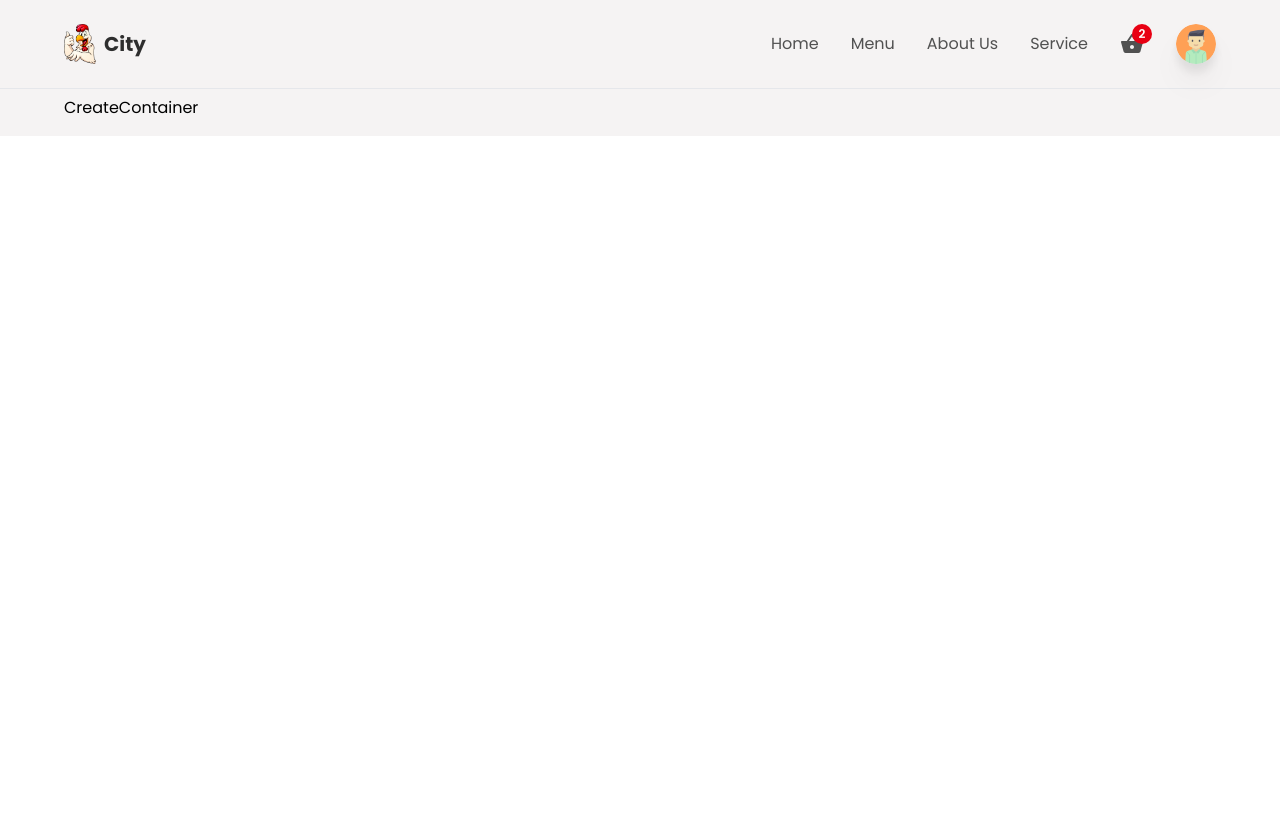
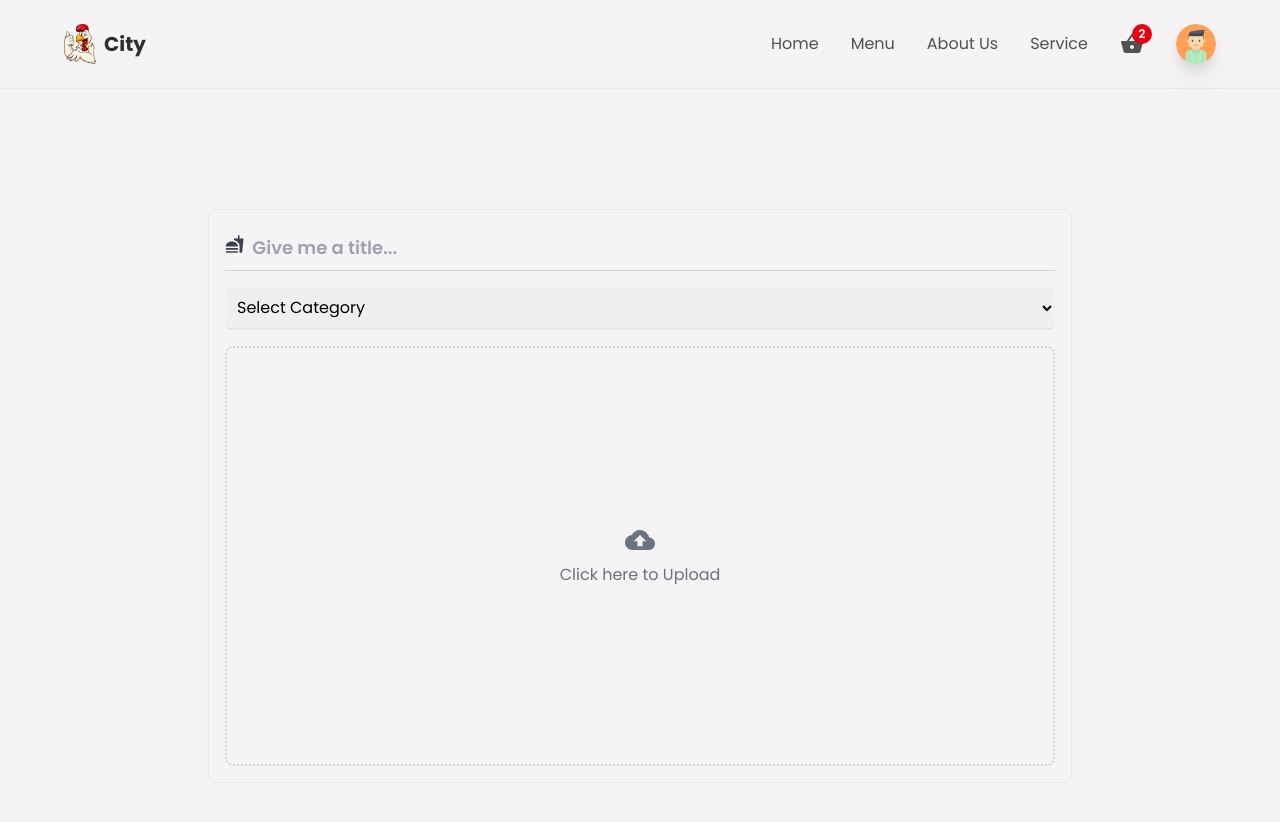
Before and after one commit to thethmuenaing/restaurant-app, a React (Create React App) app: page /createItem in a window 1280 px wide. Shown: the top 822 px of the page. Before the commit the page ends 800 px from the top, so only its background shows below. Built offline with nearby package versions, Linux system fonts and the light colour scheme.

Commit message:
create the new item component and add loading icons

```diff
--- a/src/components/CreateContainer.jsx
+++ b/src/components/CreateContainer.jsx
@@ -1,7 +1,133 @@
-import React from "react";
+import React, { useState } from "react";
+import { motion } from "framer-motion";
+
+import { MdFastfood, MdCloudUpload, MdDelete } from "react-icons/md";
+import { categories } from "../utils/data";
+import Loader from "./Loader";
 
 const CreateContainer = () => {
-	return <div>CreateContainer</div>;
+	const [title, setTitle] = useState("");
+	const [calories, setCalories] = useState("");
+	const [price, setPrice] = useState("");
+	const [category, setCategory] = useState(null);
+	const [imageAsset, setImageAsset] = useState(null);
+	const [fields, setFields] = useState(false);
+	const [alertStatus, setAlertStatus] = useState("danger");
+	const [msg, setMsg] = useState(null);
+	const [loading, setLoading] = useState(false);
+
+	const uploadImage = () => {};
+
+	const deleteImage = () => {};
+
+	return (
+		<div className="w-full min-h-screen flex justify-center items-center">
+			<div
+				className="w-[90%] md:w-[75%] border border-gray-200 rounded-lg p-4
+			flex flex-col justify-center items-center gap-4
+			"
+			>
+				{fields && (
+					<motion.p
+						initial={{ opacity: 0 }}
+						animate={{ opacity: 1 }}
+						exit={{ opacity: 0 }}
+						className={`w-full p-2 rounded-lg text-center text-lg font-semibold ${
+							alertStatus === "danger"
+								? "bg-red-400 text-red-800"
+								: "bg-emerald-400 text-emerald-800"
+						}`}
+					>
+						{msg}
+					</motion.p>
+				)}
+
+				<div className="w-full py-2 border-b border-gray-300 flex justify-center gap-2">
+					<MdFastfood className="text-xl text-gray-700" />
+					<input
+						type="text"
+						required
+						value={title}
+						onChange={(e) => setTitle(e.target.value)}
+						placeholder="Give me a title..."
+						className="w-full h-fll text-lg bg-transparent font-semibold outline-none border-none placeholder:text-gray-400
+						text-textColor"
+					/>
+				</div>
+
+				<div className="w-full">
+					<select
+						onChange={(e) => setCategory(e.target.value)}
+						className="outline-none w-full text-base border-b-2 border-gray-200 p-2 rounded-md cursor-pointer"
+					>
+						<option value="other" className="bg-white">
+							Select Category
+						</option>
+						{categories &&
+							categories.map((item) => (
+								<option
+									key={item.id}
+									className="text-base border-0 outline-none capitalize bg-white text-headingColor w-full"
+									value={item.urlParamName}
+								>
+									{item.name}
+								</option>
+							))}
+					</select>
+				</div>
+
+				<div
+					className="group flex justify-center items-center flex-col border-2 border-dotted
+				border-gray-300 w-full h-225 md:h-420 cursor-pointer rounded-lg"
+				>
+					{loading ? (
+						<Loader />
+					) : (
+						<>
+							{!imageAsset ? (
+								<>
+									<label className="w-full h-full flex flex-col items-center justify-center cursor-pointer">
+										<div className="w-full h-full flex flex-col items-center justify-center gap-2">
+											<MdCloudUpload className="text-gray-500 text-3xl hover:text-gray-700" />
+											<p className="text-gray-500 hover:text-gray-700">
+												Click here to Upload
+											</p>
+										</div>
+
+										<input
+											type="file"
+											name="uploadimage"
+											accept="image/*"
+											className="w-0 h-0"
+											onChange={uploadImage}
+										/>
+									</label>
+								</>
+							) : (
+								<>
+									<div className="relative h-full">
+										<img
+											src={imageAsset}
+											alt="upload image"
+											className="w-full h-full object-cover"
+										/>
+										<button
+											type="button"
+											className="absolute bottom-3 right-3 p-3 rounded-full bg-red-500 text-xl cursor-pointer outline-none
+										 hover:shadow-md duration-500 transition-all ease-in-out"
+											onClick={deleteImage}
+										>
+											<MdDelete className="text-white" />
+										</button>
+									</div>
+								</>
+							)}
+						</>
+					)}
+				</div>
+			</div>
+		</div>
+	);
 };
 
 export default CreateContainer;
--- /dev/null
+++ b/src/components/Loader.jsx
@@ -0,0 +1,23 @@
+import React from "react";
+
+const Loader = () => {
+	return (
+		<svg
+			class="inline mr-2 w-10 h-10 text-gray-200 animate-spin dark:text-gray-600 fill-blue-600"
+			viewBox="0 0 100 101"
+			fill="none"
+			xmlns="http://www.w3.org/2000/svg"
+		>
+			<path
+				d="M100 50.5908C100 78.2051 77.6142 100.591 50 100.591C22.3858 100.591 0 78.2051 0 50.5908C0 22.9766 22.3858 0.59082 50 0.59082C77.6142 0.59082 100 22.9766 100 50.5908ZM9.08144 50.5908C9.08144 73.1895 27.4013 91.5094 50 91.5094C72.5987 91.5094 90.9186 73.1895 90.9186 50.5908C90.9186 27.9921 72.5987 9.67226 50 9.67226C27.4013 9.67226 9.08144 27.9921 9.08144 50.5908Z"
+				fill="currentColor"
+			/>
+			<path
+				d="M93.9676 39.0409C96.393 38.4038 97.8624 35.9116 97.0079 33.5539C95.2932 28.8227 92.871 24.3692 89.8167 20.348C85.8452 15.1192 80.8826 10.7238 75.2124 7.41289C69.5422 4.10194 63.2754 1.94025 56.7698 1.05124C51.7666 0.367541 46.6976 0.446843 41.7345 1.27873C39.2613 1.69328 37.813 4.19778 38.4501 6.62326C39.0873 9.04874 41.5694 10.4717 44.0505 10.1071C47.8511 9.54855 51.7191 9.52689 55.5402 10.0491C60.8642 10.7766 65.9928 12.5457 70.6331 15.2552C75.2735 17.9648 79.3347 21.5619 82.5849 25.841C84.9175 28.9121 86.7997 32.2913 88.1811 35.8758C89.083 38.2158 91.5421 39.6781 93.9676 39.0409Z"
+				fill="currentFill"
+			/>
+		</svg>
+	);
+};
+
+export default Loader;
--- a/src/components/index.js
+++ b/src/components/index.js
@@ -1,3 +1,4 @@
 export { default as Header } from "./Header";
 export { default as MainContainer } from "./MainContainer";
 export { default as CreateContainer } from "./CreateContainer";
+export { default as Loader } from "./Loader";
--- a/src/utils/data.js
+++ b/src/utils/data.js
@@ -33,3 +33,41 @@
 		imageSrc: Fi1,
 	},
 ];
+
+export const categories = [
+	{
+		id: 1,
+		name: "Chicken",
+		urlParamName: "chicken",
+	},
+	{
+		id: 2,
+		name: "Curry",
+		urlParamName: "curry",
+	},
+	{
+		id: 3,
+		name: "Rice",
+		urlParamName: "rice",
+	},
+	{
+		id: 4,
+		name: "Fish",
+		urlParamName: "fish",
+	},
+	{
+		id: 5,
+		name: "Fruits",
+		urlParamName: "fruits",
+	},
+	{
+		id: 6,
+		name: "Icecreams",
+		urlParamName: "icecreams",
+	},
+	{
+		id: 7,
+		name: "Soft Drinks",
+		urlParamName: "mutton",
+	},
+];
```
